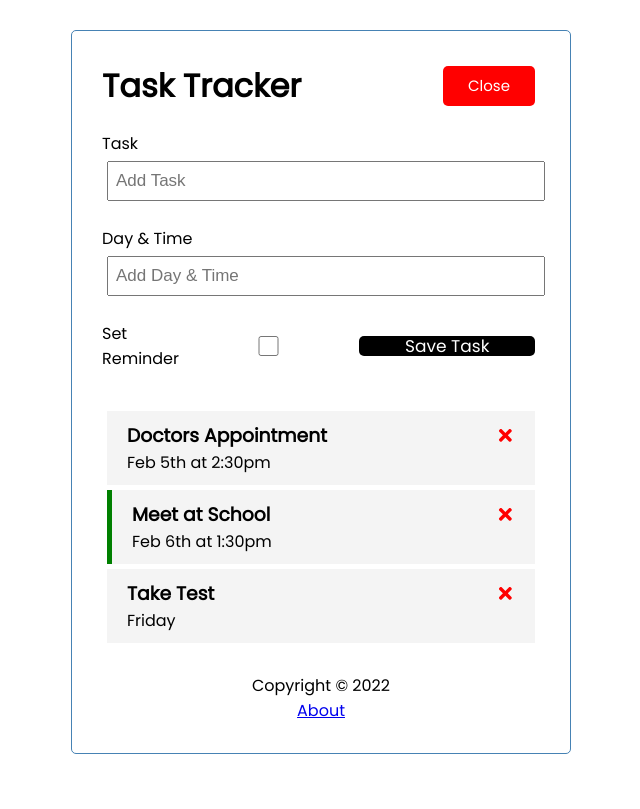
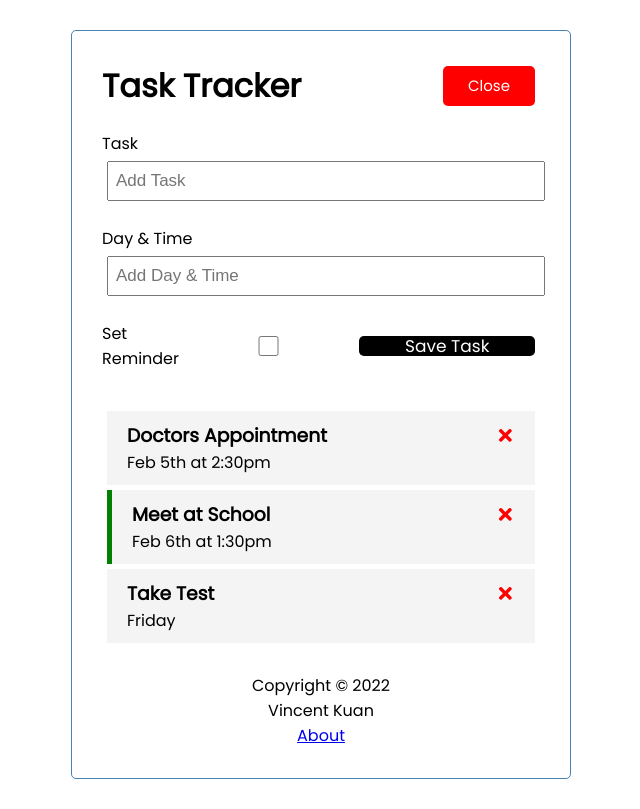
Before and after one commit to VinceK15/taskmanager, a React (Create React App) app: page / in a window 1280 px wide. Shown: the whole page, without its empty margins (319-959 px from the left). Built offline with nearby package versions, Linux system fonts and the light colour scheme; data requests are answered from the project's data file.

Commit message:
Update Footer.js
added name to footer

```diff
--- a/src/components/Footer.js
+++ b/src/components/Footer.js
@@ -4,6 +4,7 @@ const Footer = () => {
   return (
     <footer>
 <p>Copyright &copy; 2022</p>
+<p>Vincent Kuan</p>
 <a href="/about">About</a>
     </footer>
   )
```
